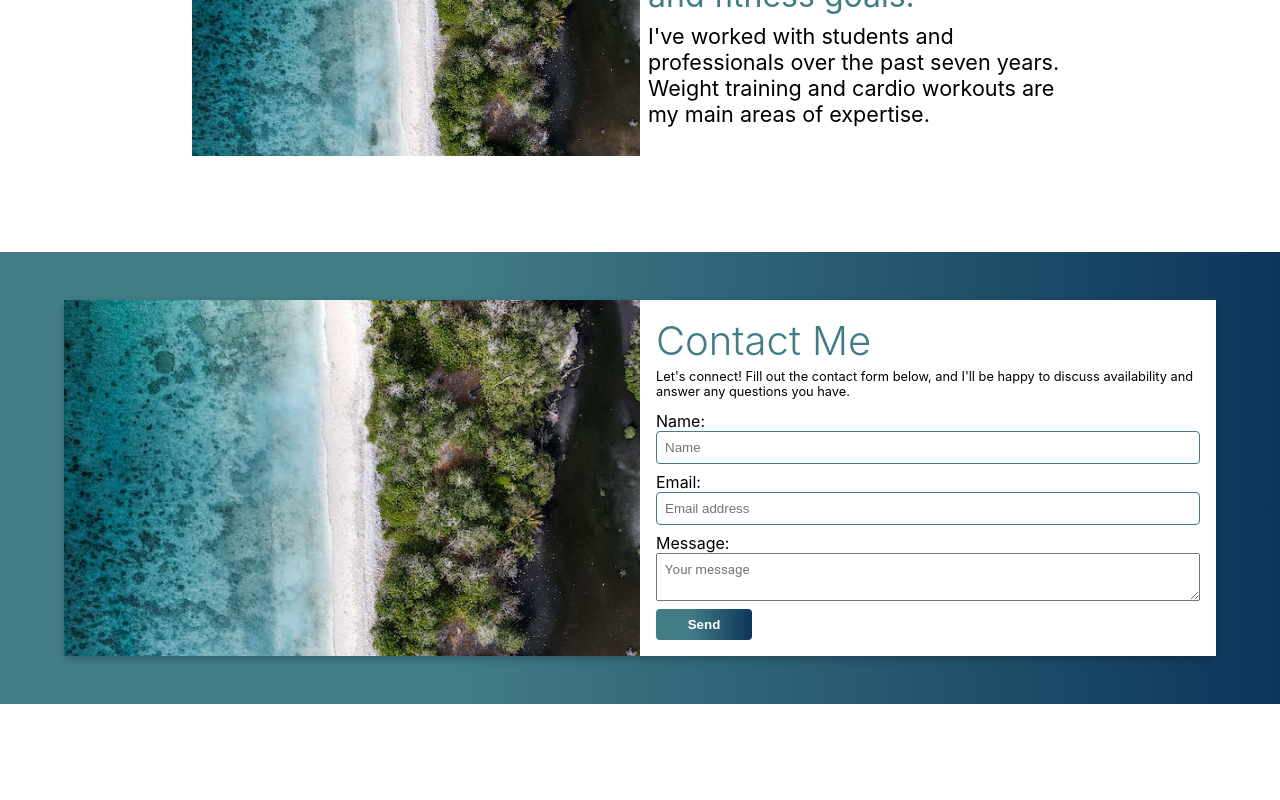
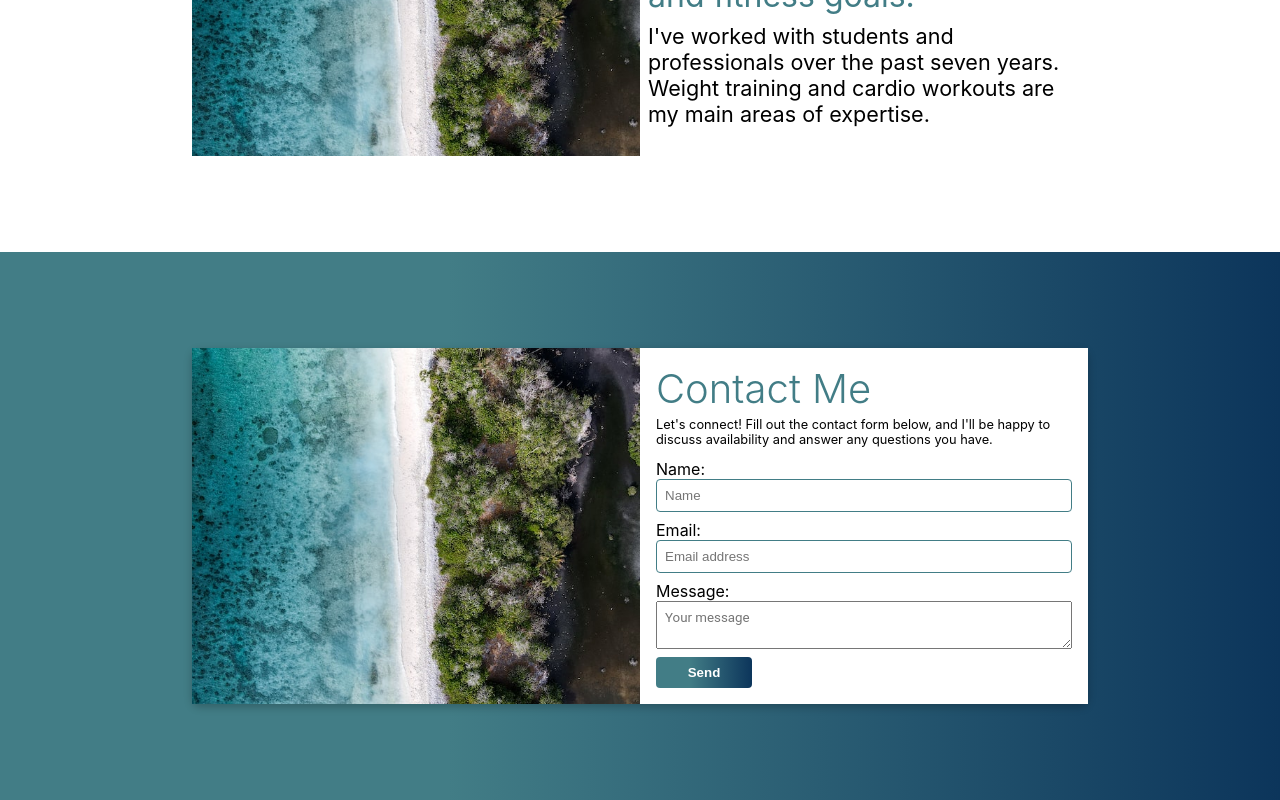
Before and after one commit to Nicolewrack23/Photography-Website, a React (Create React App) app in the folder client/: page / in a window 1280 px wide. Shown: the part 1781-2581 px from the top of the page. Before the commit the page ends 2485 px from the top, so only its background shows below. Built offline with nearby package versions, Linux system fonts and the light colour scheme.

Commit message:
changing widths of card

```diff
--- a/client/src/components/Contact/ContactPage.module.css
+++ b/client/src/components/Contact/ContactPage.module.css
@@ -69,10 +69,17 @@
 @media (min-width: 40rem) {
   .contactBox {
     grid-template-columns: 1fr 1fr;
+    place-self: center;
   }
   .contactCard {
-    width: 90%;
+    width: 80%;
     margin: 0 auto;
-    padding: 3rem;
+    padding-top: 6rem;
+    padding-bottom: 6rem;
   }
 }
+@media (min-width: 80rem) {
+  .contactCard {
+    width: 70%;
+  }
+}
```
